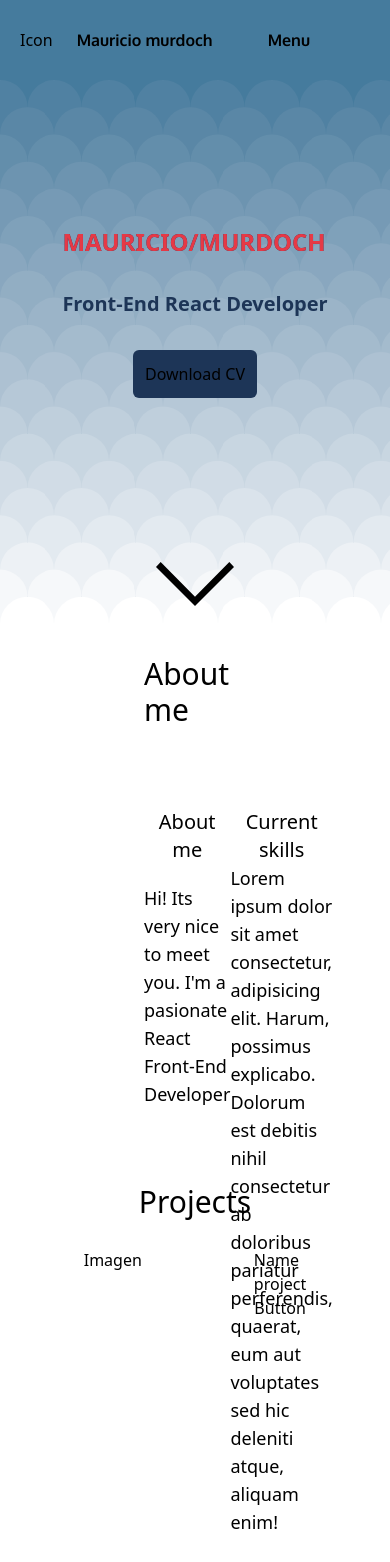
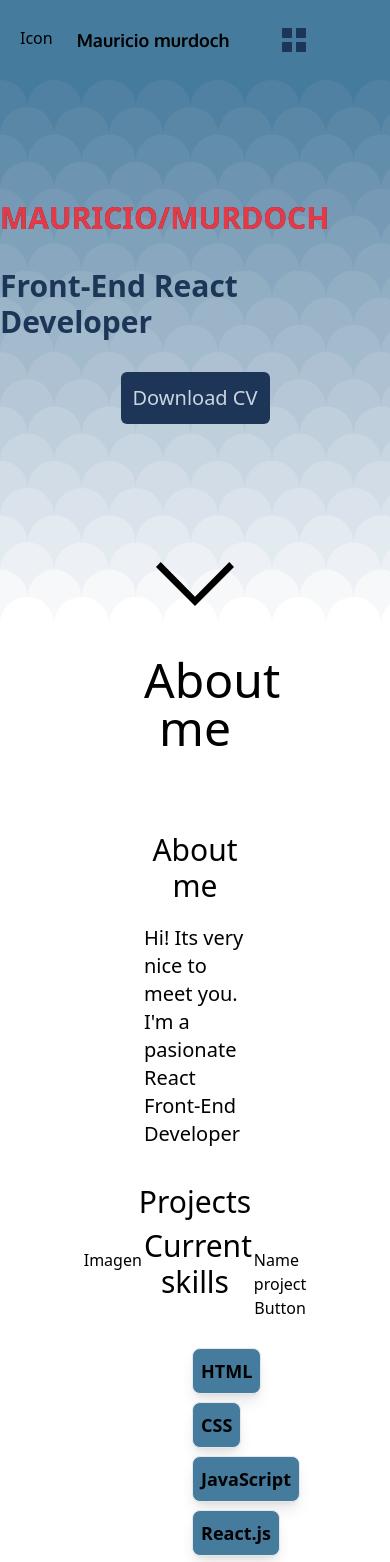
Before and after one commit to Mauricioam/Website-Portfolio, a React (Vite) app: page / in a window 390 px wide. Shown: the top 1562 px of the page. Built offline with nearby package versions, Linux system fonts and the light colour scheme.

Commit message:
change welcome effect and about me

```diff
--- /dev/null
+++ b/src/assets/CloseIcon.jsx
@@ -0,0 +1,10 @@
+import React from 'react'
+
+function CloseIcon() {
+  return (
+<div className='w-[2rem]'>
+<svg viewBox="0 0 1024 1024" xmlns="http://www.w3.org/2000/svg" fill="#000000"><g id="SVGRepo_bgCarrier" stroke-width="0"></g><g id="SVGRepo_tracerCarrier" stroke-linecap="round" stroke-linejoin="round"></g><g id="SVGRepo_iconCarrier"><path fill="#1d3557" d="M195.2 195.2a64 64 0 0 1 90.496 0L512 421.504 738.304 195.2a64 64 0 0 1 90.496 90.496L602.496 512 828.8 738.304a64 64 0 0 1-90.496 90.496L512 602.496 285.696 828.8a64 64 0 0 1-90.496-90.496L421.504 512 195.2 285.696a64 64 0 0 1 0-90.496z"></path></g></svg></div>
+  )
+}
+
+export default CloseIcon;
--- a/src/assets/LinkedIn-icon.jsx
+++ b/src/assets/LinkedIn-icon.jsx
@@ -6,7 +6,7 @@ function LinkedInIcon() {
     const [hover,setHover] = useState(false)
 
   return (
-    <a className='hover:cursor-pointer' href='https://www.linkedin.com/in/mauriciomurdoch/' target="_blank"   onMouseEnter={()=>setHover(!hover)} onMouseLeave={()=>setHover(!hover)}>
+    <a className='hover:cursor-pointer hover:transition-all' href='https://www.linkedin.com/in/mauriciomurdoch/' target="_blank"   onMouseEnter={()=>setHover(!hover)} onMouseLeave={()=>setHover(!hover)}>
         <svg fill={hover ? "#1d3557": "#f1faee"} height="60px" width="60px"  version="1.1" id="Layer_1" xmlns="http://www.w3.org/2000/svg" xmlns:xlink="http://www.w3.org/1999/xlink" viewBox="-143 145 512 512" xml:space="preserve"><g id="SVGRepo_bgCarrier" stroke-width="0"></g><g id="SVGRepo_tracerCarrier" stroke-linecap="round" stroke-linejoin="round"></g><g id="SVGRepo_iconCarrier"> <path d="M113,145c-141.4,0-256,114.6-256,256s114.6,256,256,256s256-114.6,256-256S254.4,145,113,145z M41.4,508.1H-8.5V348.4h49.9 V508.1z M15.1,328.4h-0.4c-18.1,0-29.8-12.2-29.8-27.7c0-15.8,12.1-27.7,30.5-27.7c18.4,0,29.7,11.9,30.1,27.7 C45.6,316.1,33.9,328.4,15.1,328.4z M241,508.1h-56.6v-82.6c0-21.6-8.8-36.4-28.3-36.4c-14.9,0-23.2,10-27,19.6 c-1.4,3.4-1.2,8.2-1.2,13.1v86.3H71.8c0,0,0.7-146.4,0-159.7h56.1v25.1c3.3-11,21.2-26.6,49.8-26.6c35.5,0,63.3,23,63.3,72.4V508.1z "></path> </g></svg>
     </a>
   )
--- /dev/null
+++ b/src/assets/MenuIcon.jsx
@@ -0,0 +1,11 @@
+import React from 'react'
+
+function MenuIcon() {
+  return (
+    <div className='w-[2rem]'>
+<svg viewBox="0 0 1024 1024" xmlns="http://www.w3.org/2000/svg" fill="#000000"><g id="SVGRepo_bgCarrier" stroke-width="0"></g><g id="SVGRepo_tracerCarrier" stroke-linecap="round" stroke-linejoin="round"></g><g id="SVGRepo_iconCarrier"><path fill="#1d3557" d="M160 448a32 32 0 0 1-32-32V160.064a32 32 0 0 1 32-32h256a32 32 0 0 1 32 32V416a32 32 0 0 1-32 32H160zm448 0a32 32 0 0 1-32-32V160.064a32 32 0 0 1 32-32h255.936a32 32 0 0 1 32 32V416a32 32 0 0 1-32 32H608zM160 896a32 32 0 0 1-32-32V608a32 32 0 0 1 32-32h256a32 32 0 0 1 32 32v256a32 32 0 0 1-32 32H160zm448 0a32 32 0 0 1-32-32V608a32 32 0 0 1 32-32h255.936a32 32 0 0 1 32 32v256a32 32 0 0 1-32 32H608z"></path></g></svg>
+</div>
+  )
+}
+
+export default MenuIcon
--- a/src/components/AboutMe.jsx
+++ b/src/components/AboutMe.jsx
@@ -1,20 +1,23 @@
-import React from 'react'
+import React from 'react';
+
+const techStack = ["HTML","CSS","JavaScript","React.js","Redux","Tailwind","Bootstrap5","Node.js","Express","PostreSQL"]
+const techStackStyles = "text-lg font-bold border p-2 rounded-lg bg-primary shadow-lg"
 
 function AboutMe() {
   return (
     <div id='Get to know me!' className='flex flex-col gap-20 w-screen px-36 h-[33rem] pt-8'>
-        <div className='flex justify-center'>
-        <h1 className='text-3xl font bold'>About me</h1>
-        </div>
-        <div className='flex'>
+        <h1 className=' text-5xl  text-center'>About me</h1>
+        <div className='flex flex-col md:flex-row gap-20'>
         <div className='flex flex-col'>
-            <h1 className='text-xl text-center pb-5'>About me</h1>
-            <p className='text-lg'>Hi! Its very nice to meet you. I'm a pasionate React Front-End Developer</p>
+            <h1 className='text-3xl text-center pb-5'>About me</h1>
+            <p className='text-xl'>Hi! Its very nice to meet you. I'm a pasionate React Front-End Developer</p>
 
         </div>
-        <div className='flex flex-col'>
-            <h1 className='text-xl text-center'>Current skills</h1>
-            <p className='text-lg'>Lorem ipsum dolor sit amet consectetur, adipisicing elit. Harum, possimus explicabo. Dolorum est debitis nihil consectetur ab doloribus pariatur perferendis, quaerat, eum aut voluptates sed hic deleniti atque, aliquam enim!</p>
+        <div className='flex flex-col '>
+            <h1 className='text-3xl  text-center'>Current skills</h1>
+            <div className='flex gap-2 flex-wrap p-12 '>
+             {techStack.map((item,i)=>(<span  key={i} className={techStackStyles}>{item}</span>))}
+            </div>
 
         </div>
         </div>
--- a/src/components/Header/Header.jsx
+++ b/src/components/Header/Header.jsx
@@ -1,10 +1,13 @@
 import React, { useState } from "react";
+import CloseIcon from "../../assets/CloseIcon";
+import MenuIcon from "../../assets/MenuIcon";
+
 
 function Header() {
   const [menu, setMenu] = useState(false);
 
-    const TitlesWideScreenStyle = "font-title font-bold text-md";
-    const TitlesMobileStyles = `${TitlesWideScreenStyle} font-normal  flex w-screen h-12 items-center justify-end pr-20 hover:text-primary transition-all`
+    const TitlesWideScreenStyle = "font-title text-lg font-bold text-md hover:text-secondary hover:transition-all";
+    const TitlesMobileStyles = `${TitlesWideScreenStyle} font-bold border  flex w-screen h-12 items-center justify-end pr-20 hover:text-primary transition-all`
     const menuItems = ["Home","Get to know me!","Projects","Contact"]
 
 
@@ -13,11 +16,12 @@ function Header() {
       <header className="w-screen h-[5rem]  flex items-center gap-3 bg-primary  ">
         <div className="flex ml-5 flex-1  gap-6">
           <span className="-lg:hidden ">Icon</span>
-          <h1 className={TitlesWideScreenStyle}>Mauricio murdoch</h1>
+          <h1 className="font-title font-bold text-lg">Mauricio murdoch</h1>
         </div>
-        <button onClick={()=>setMenu(!menu)} type="button" className="flex mr-20 md:hidden">
-         {menu ? (<p>X</p>): (<p className={TitlesWideScreenStyle}>Menu</p>)}
+         <button onClick={()=>setMenu(!menu)} type="button" className="flex mr-20 md:hidden">
+         {menu ? (<CloseIcon/>): (<MenuIcon/>)}
         </button>
+
         <div className="md:flex md:mr-16 hidden ">
           <ul className="flex gap-16 ">
             {menuItems.map((item,i) =>(<li key={i} className={TitlesWideScreenStyle}><a href={`#${item}`}>{item}</a></li>))}
@@ -25,7 +29,7 @@ function Header() {
         </div>
       </header>
       {/* Dropdown menu */}
-     {menu && (<div className={`md:invisible z-10  w-screen shadow-2xl bg-sky  absolute border  justify-end `}>
+     {menu && (<div className={`md:invisible z-10   w-screen shadow-2xl bg-sky  absolute border  justify-end `}>
         <ul className="flex flex-col   text-right">
            {menuItems.map((item,i) =>(<li key={i} className={TitlesMobileStyles}><a href={`#${item}`}>{item}</a></li>))}
         </ul>
--- a/src/components/Welcome.jsx
+++ b/src/components/Welcome.jsx
@@ -10,26 +10,26 @@ import ArrowDown from '../assets/ArrowDown';
 
 function Welcome() {
 
+  const [onMouseEffect,setOnMouseEffect] = useState(false);
 
-  const [textEffect, setTextEffect] = useState(false)
 
   return (
     <div id='Home' className='w-screen flex flex-col ' style={{backgroundImage:`url(${image})`}}>
     <div className=' flex items-center min-h-[29rem]  ' >
-        <div className=' lg:flex lg:flex-col lg:gap-5 lg:p-5 hidden '>
+        <div className=' lg:flex lg:flex-col lg:gap-8 lg:p-5 hidden '>
            <LinkedInIcon />
             <GithubIcon/>
             <CvIcon/>
         </div>
-        <div className='lg:flex lg:flex-col lg:gap-7 flex flex-col gap-8 m-auto '>
+        <div className='lg:flex lg:flex-col lg:gap-16 flex flex-col gap-8 m-auto '>
           <div className='flex'>
-          <button onClick={()=>setTextEffect(!textEffect)} className={` z-0 hover:cursor-loading relative text-secondary lg:text-7xl text-2xl font-bold before:content-["MAURICIO/MURDOCH"] before:text-error before:absolute ${textEffect ? "before:bottom-2 before:right-2" : ""}`}>MAURICIO/MURDOCH</button>
+          <button onMouseEnter={()=>setOnMouseEffect(true)} className={` z-0 hover:cursor-loading relative text-secondary lg:text-7xl text-3xl font-bold before:content-["MAURICIO/MURDOCH"] before:text-error before:absolute ${onMouseEffect && "before:-translate-x-2 before:-translate-y-2"}  }`}>MAURICIO/MURDOCH</button>
 
           </div>
-        <h1 className='md:text-4xl text-xl  text-secondary font-extrabold'>Front-End React Developer</h1>
+        <h1 className='md:text-5xl text-3xl  text-secondary font-extrabold'>Front-End React Developer</h1>
         <div className='flex justify-center md:flex md:justify-start'>
 
-        <button className=' rounded-md p-3 bg-secondary hover:bg-primary transition-all '>Download CV</button>
+        <button className='text-xl  rounded-md md:p-5 p-3 bg-secondary hover:bg-primary transition-all text-slate-300 '>Download CV</button>
 
         </div>
         </div>
--- a/tailwind.config.cjs
+++ b/tailwind.config.cjs
@@ -25,7 +25,7 @@ module.exports = {
       },
       fontFamily: {
         'title':['Oxygen', 'sans-serif'],
-        'body':['Oxygen-Regular400']
+
 
       },
     },
```
